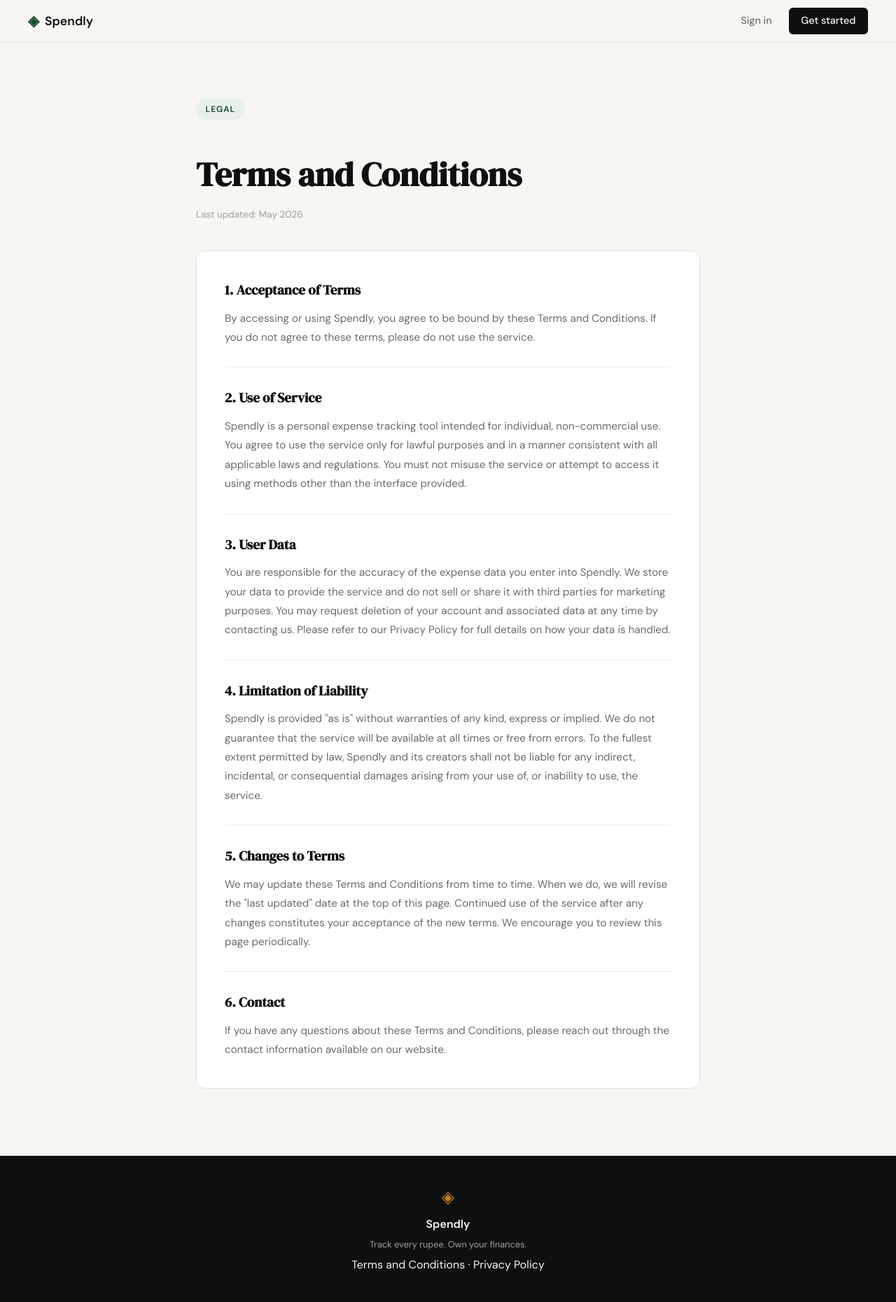
After one commit to rishikeshkmr1209/spendly, a Flask app: page /terms in a window 1280 px wide. The commit adds this page. Shown: the whole page at 70% size. Run offline with Flask 3, Linux system fonts and the light colour scheme.

Commit message:
landing: add terms and conditions page and route”

```diff
--- a/app.py
+++ b/app.py
@@ -20,6 +20,11 @@
 @app.route("/login")
 def login():
     return render_template("login.html")
+
+
+@app.route("/terms")
+def terms():
+    return render_template("terms.html")
 
 
 # ------------------------------------------------------------------ #
--- a/static/css/style.css
+++ b/static/css/style.css
@@ -508,6 +508,67 @@
 }
 
 /* ------------------------------------------------------------------ */
+/* Legal pages (Terms, Privacy)                                        */
+/* ------------------------------------------------------------------ */
+
+.legal-section {
+    padding: 5rem 2rem 6rem;
+}
+
+.legal-inner {
+    max-width: 720px;
+    margin: 0 auto;
+}
+
+.legal-header {
+    margin-bottom: 2.5rem;
+}
+
+.legal-title {
+    font-family: var(--font-display);
+    font-size: clamp(2rem, 4vw, 3rem);
+    color: var(--ink);
+    margin: 1rem 0 0.5rem;
+}
+
+.legal-meta {
+    font-size: 0.85rem;
+    color: var(--ink-faint);
+}
+
+.legal-card {
+    background: var(--paper-card);
+    border: 1px solid var(--border);
+    border-radius: var(--radius-md);
+    padding: 2.5rem;
+}
+
+.legal-block {
+    padding-bottom: 1.75rem;
+    margin-bottom: 1.75rem;
+    border-bottom: 1px solid var(--border-soft);
+}
+
+.legal-block:last-child {
+    padding-bottom: 0;
+    margin-bottom: 0;
+    border-bottom: none;
+}
+
+.legal-block h2 {
+    font-family: var(--font-display);
+    font-size: 1.2rem;
+    color: var(--ink);
+    margin-bottom: 0.75rem;
+}
+
+.legal-block p {
+    font-size: 0.95rem;
+    color: var(--ink-muted);
+    line-height: 1.8;
+}
+
+/* ------------------------------------------------------------------ */
 /* Responsive                                                          */
 /* ------------------------------------------------------------------ */
 
--- a/templates/base.html
+++ b/templates/base.html
@@ -34,7 +34,7 @@
             <span class="brand-icon">◈</span>
             <span class="footer-name">Spendly</span>
             <p class="footer-copy">Track every rupee. Own your finances.</p>
-            <p><a href="#">Terms and Conditions</a> &middot; <a href="#">Privacy Policy</a></p>
+            <p><a href="/terms">Terms and Conditions</a> &middot; <a href="#">Privacy Policy</a></p>
         </div>
     </footer>
 
--- /dev/null
+++ b/templates/terms.html
@@ -0,0 +1,49 @@
+{% extends "base.html" %}
+
+{% block title %}Terms and Conditions — Spendly{% endblock %}
+
+{% block content %}
+
+<section class="legal-section">
+    <div class="legal-inner">
+        <div class="legal-header">
+            <div class="hero-badge">Legal</div>
+            <h1 class="legal-title">Terms and Conditions</h1>
+            <p class="legal-meta">Last updated: May 2026</p>
+        </div>
+
+        <div class="legal-card">
+            <div class="legal-block">
+                <h2>1. Acceptance of Terms</h2>
+                <p>By accessing or using Spendly, you agree to be bound by these Terms and Conditions. If you do not agree to these terms, please do not use the service.</p>
+            </div>
+
+            <div class="legal-block">
+                <h2>2. Use of Service</h2>
+                <p>Spendly is a personal expense tracking tool intended for individual, non-commercial use. You agree to use the service only for lawful purposes and in a manner consistent with all applicable laws and regulations. You must not misuse the service or attempt to access it using methods other than the interface provided.</p>
+            </div>
+
+            <div class="legal-block">
+                <h2>3. User Data</h2>
+                <p>You are responsible for the accuracy of the expense data you enter into Spendly. We store your data to provide the service and do not sell or share it with third parties for marketing purposes. You may request deletion of your account and associated data at any time by contacting us. Please refer to our Privacy Policy for full details on how your data is handled.</p>
+            </div>
+
+            <div class="legal-block">
+                <h2>4. Limitation of Liability</h2>
+                <p>Spendly is provided "as is" without warranties of any kind, express or implied. We do not guarantee that the service will be available at all times or free from errors. To the fullest extent permitted by law, Spendly and its creators shall not be liable for any indirect, incidental, or consequential damages arising from your use of, or inability to use, the service.</p>
+            </div>
+
+            <div class="legal-block">
+                <h2>5. Changes to Terms</h2>
+                <p>We may update these Terms and Conditions from time to time. When we do, we will revise the "last updated" date at the top of this page. Continued use of the service after any changes constitutes your acceptance of the new terms. We encourage you to review this page periodically.</p>
+            </div>
+
+            <div class="legal-block">
+                <h2>6. Contact</h2>
+                <p>If you have any questions about these Terms and Conditions, please reach out through the contact information available on our website.</p>
+            </div>
+        </div>
+    </div>
+</section>
+
+{% endblock %}
```
